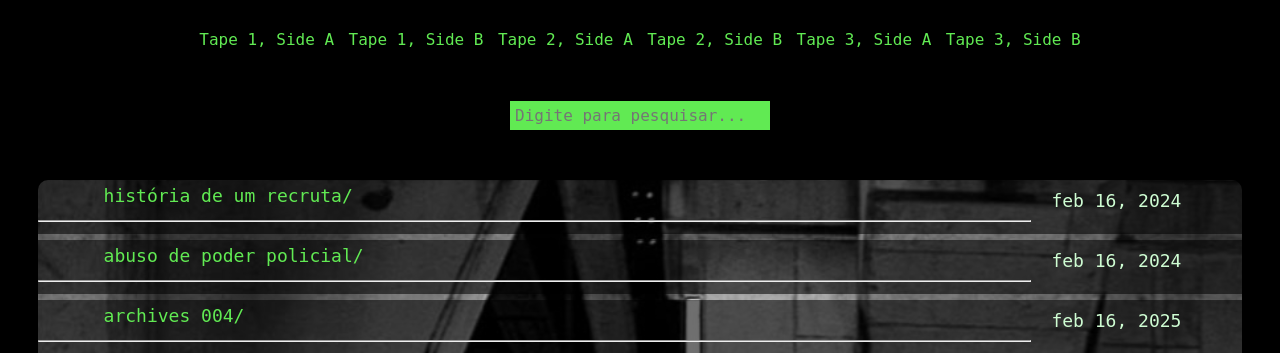
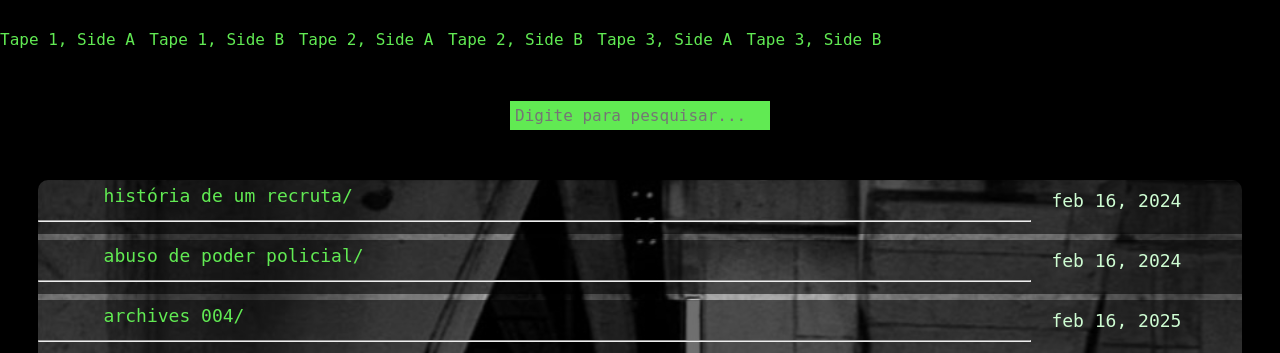
Before and after one commit to 3asyice/Noticias, a PHP site: page /Caso/004.html in a window 1280 px wide. Shown: the part 61-414 px from the top of the page. Run offline with PHP 8.4, Linux system fonts and the light colour scheme; some web fonts are replaced.

Commit message:
Update 004.css

```diff
--- a/Caso/004.css
+++ b/Caso/004.css
@@ -2,10 +2,9 @@
 
 @font-face {
   font-family: 'OCRA';
-  src: url(/fancyindex/OCRA.woff2) format('woff2');
+  src: url('/004 arquivos/OCRA Alt.otf') format('woff2');
   font-display: swap;
 }
-
 
 * {
   font-size: 24px;
@@ -123,17 +122,16 @@ footer {
 }
 div.tape a {
   padding: 0;
-  font-size: 7px;
+  font-size: 10px;
+  line-height: 15px;
   margin: 0;
+  font-family: 'OCRA', monospace;
+  display:inline-flex;
   text-transform: initial;
-
 }
 
 div.tape {
-  display:block;
-  text-align: center;
-  margin-left: 2%;
-  margin-right: 2%;
+  display:inline-block;
 }
 
 @media (max-width: 600px) {
@@ -151,7 +149,8 @@ div.tape {
 
   .date {
     color: #CEFCD2;
-    font-size: 12px;
+    font-size: 9px;
+    display:inline-block;
     background: transparent;
     border: none;
     outline: none;
```
